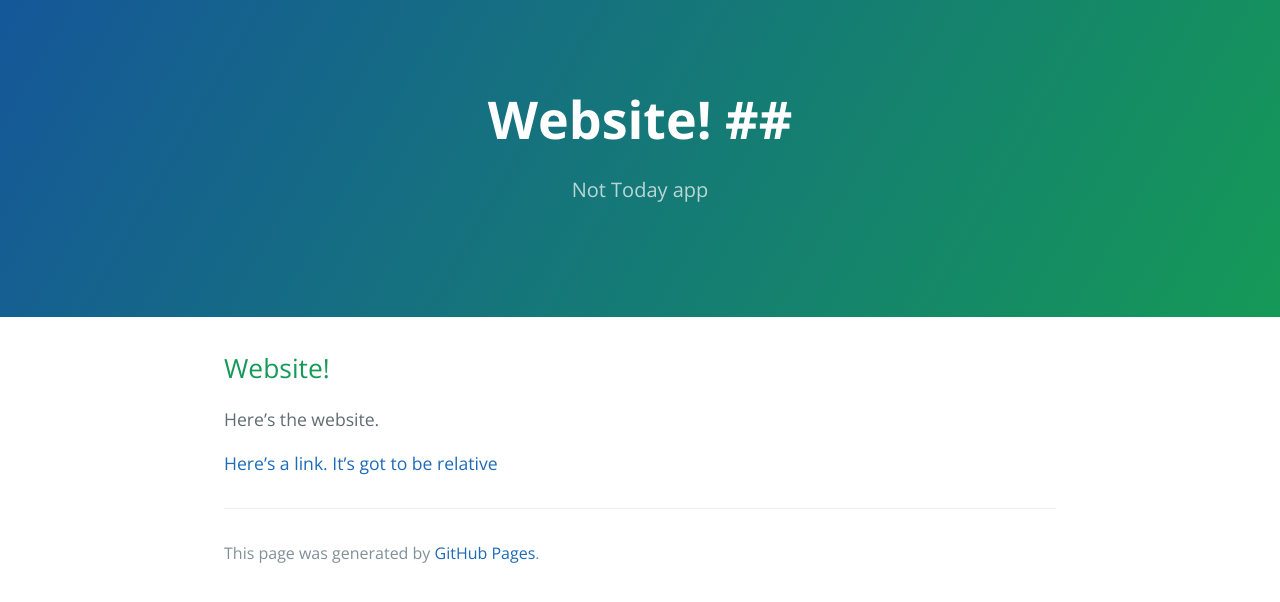
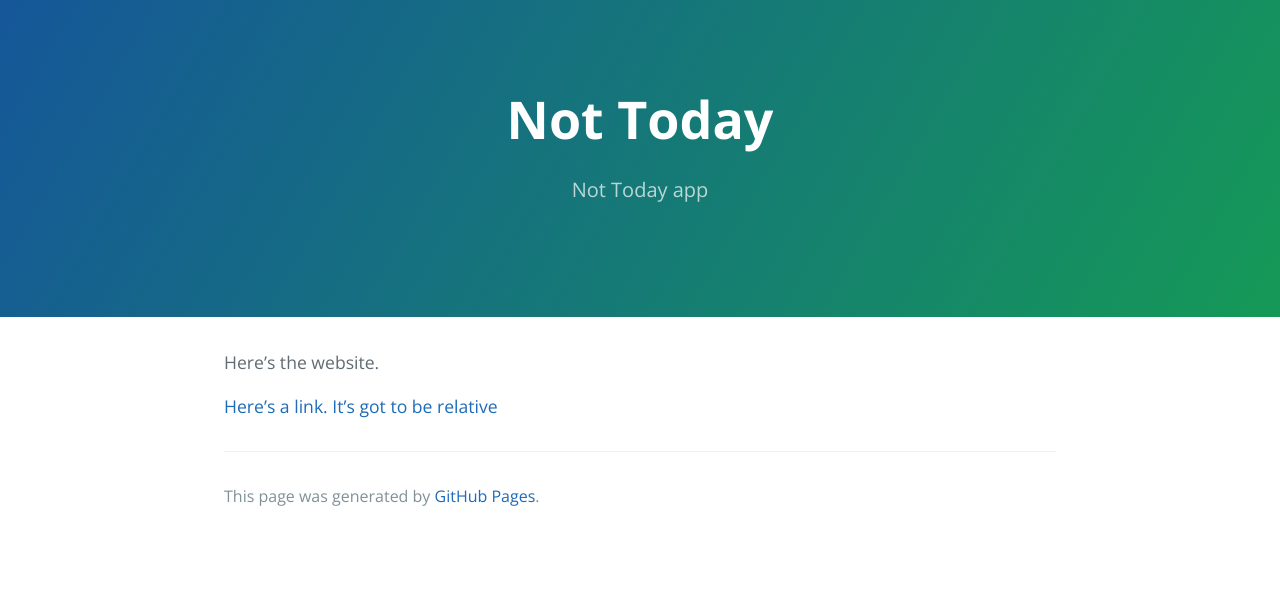
Before and after one commit to hackforla/not-today, a Jekyll site: the page built from docs/index.md, in a window 1280 px wide. Shown: the top 602 px of the page. Built offline with Jekyll 4.4.1, drawn with Linux system fonts in a browser that asks for light colours; our own code applies the rules of GitHub Pages for plain Markdown files.

Commit message:
Use default title for landing page

```diff
--- a/docs/index.md
+++ b/docs/index.md
@@ -1,5 +1,3 @@
-## Website! ##
-
 Here's the website.
 
 [Here's a link. It's got to be relative](linked.md)
```
